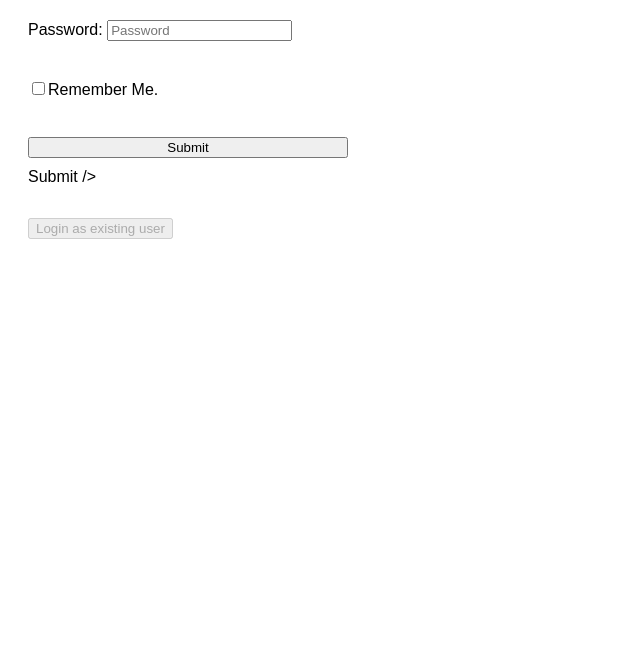
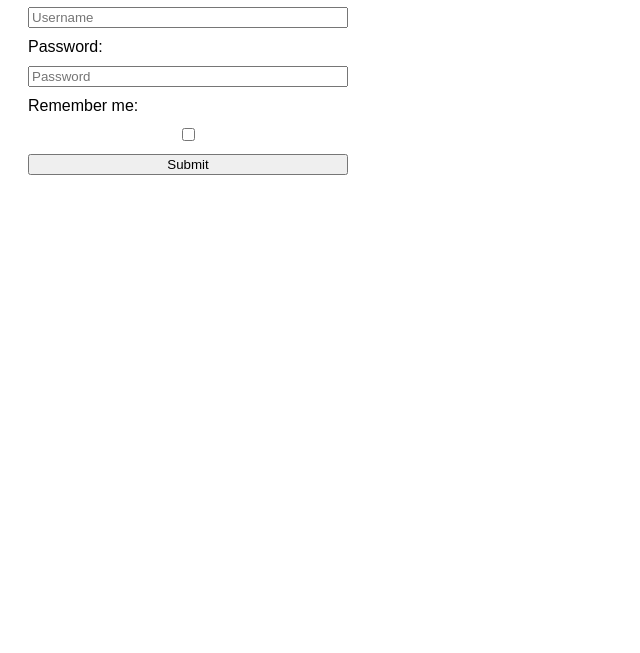
Before and after one commit to acciojob/remember-me-login-form-ShejulShubham, a website: page main.html in a window 1280 px wide. Shown: the part 147-800 px from the top of the page, without its empty margins (0-640 px from the left). Drawn offline with Linux system fonts and the light colour scheme.

Commit message:
created a submission

```diff
--- a/main.html
+++ b/main.html
@@ -1,28 +1,31 @@
+*Remember Me: Login Form*
+HTML:
 <!DOCTYPE html>
+<html lang="en">
+<head>
+  <meta charset="UTF-8"/>
+  <meta name="viewport" content="width=device-width, initial-scale=1.0"/>
+  <title>Remember Me: Login Form</title>
+  <link rel="stylesheet" href="styles.css"/>
+</head>
+<body>
+  <h1>Login Form</h1>
 
-<html>
+  <form id="login-form">
+    <label for="username">Username:</label>
+    <input type="text" id="username" placeholder="Username"/>
 
-<head>
-	<link rel="stylesheet" href="styles.css">
-</head>
+    <label for="password">Password:</label>
+    <input type="password" id="password" placeholder="Password"/>
 
-<body>
-	<h1>Login Form</h1>
-	<form action="submit" id="login-form">
-		<label>Username: <input type="text" placeholder="Username" id="username" /></label>
-		<br />
-		<label>Password: <input type="password" placeholder="Password" id="password" /></label>
-		<br />
-		<label><input type="checkbox" id="checkbox" />Remember Me.</label>
-		<br />
-		<input type="submit" id="submit">Submit />
-	</form>
-		<br />
-		<button id="existing" disabled>Login as existing user</button>
-	<!-- the entire body must be written by student -->
-    <script type="text/javascript" src="./script.js">
-</script>
+    <label for="checkbox">Remember me:</label>
+    <input type="checkbox" id="checkbox"/>
 
+    <input type="submit" id="submit" value="Submit"/>
+  </form>
+
+  <button id="existing" style="display:none;">Login as existing user</button>
+
+  <script src="./script.js"></script>
 </body>
-
 </html>
--- a/script.js
+++ b/script.js
@@ -1,44 +1,28 @@
+JS:
 (function () {
-        //your JS code here. If required.
+  const form = document.getElementById("login-form");
   const usernameInput = document.getElementById("username");
   const passwordInput = document.getElementById("password");
-        const checkbox = document.getElementById("checkbox");
+  const rememberCheckbox = document.getElementById("checkbox");
   const existingBtn = document.getElementById("existing");
-        const form = document.getElementById("login-form");
 
-        function checkForExistingUser() {
-          return (
-            !!localStorage.getItem("username") && localStorage.getItem("password")
-          );
+  function credsExist() {
+    return localStorage.getItem("username") && localStorage.getItem("password");
   }
 
-        function updateExistingUserBtn() {
-          if (checkForExistingUser()) {
-            existingBtn.disabled = false;
-          }else {
-            existingBtn.disabled = true;
-          }
+  function updateExistingVisibility() {
+    existingBtn.style.display = credsExist() ? "block" : "none";
   }
 
-        existingBtn.addEventListener("click", () => {
-
-          if (checkForExistingUser()) {
-            const username = localStorage.getItem("username");
-
-          alert(`Logged in as ${username}`);          }
+  window.addEventListener("DOMContentLoaded", () => {
+    // Ensure initial expectations: empty fields & unchecked checkbox
+    usernameInput.value = "";
+    passwordInput.value = "";
+    rememberCheckbox.checked = false;
+    updateExistingVisibility();
   });
 
-        window.addEventListener("DOMContentLoaded", () => {
-          usernameInput.value = "";
-          passwordInput.value = "";
-          checkbox.checked = false;
-
-          updateExistingUserBtn();
-        });
-
-        form.addEventListener("submit", handleSubmit);
-
-        function handleSubmit(e) {
+  form.addEventListener("submit", (e) => {
     e.preventDefault();
 
     const username = usernameInput.value.trim();
@@ -46,7 +30,7 @@
 
     alert(`Logged in as ${username}`);
 
-          if (checkbox.checked) {
+    if (rememberCheckbox.checked) {
       localStorage.setItem("username", username);
       localStorage.setItem("password", password);
     } else {
@@ -54,6 +38,13 @@
       localStorage.removeItem("password");
     }
 
-          updateExistingUserBtn();
+    updateExistingVisibility();
+  });
+
+  existingBtn.addEventListener("click", () => {
+    const savedUsername = localStorage.getItem("username");
+    if (savedUsername) {
+      alert(`Logged in as ${savedUsername}`);
     }
+  });
 })();
```
Lines whose indentation alone changed are shown as unchanged.
